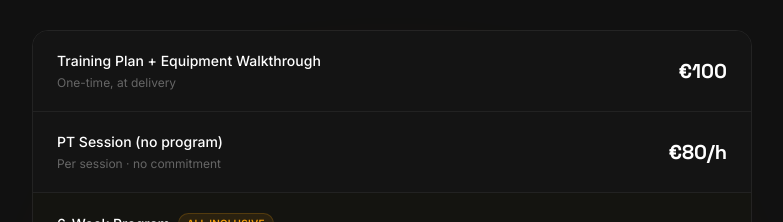
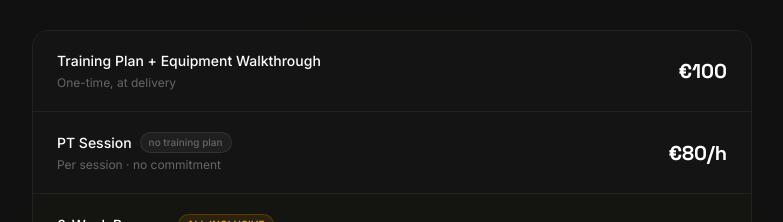
Before and after one commit to spmethod/SPMethod-Next, a Next.js app: page / in a window 1280 px wide. Shown: the part 2840-3062 px from the top of the page, without its empty margins (248-1031 px from the left). Built offline with nearby package versions, Linux system fonts and the light colour scheme.

Commit message:
Add session note badge and fix German plan label

```diff
--- a/components/sections/PricingSection.tsx
+++ b/components/sections/PricingSection.tsx
@@ -16,6 +16,7 @@ export default function PricingSection() {
       price: p.planPrice,
       highlight: false,
       badge: null,
+      note: null,
     },
     {
       label: p.sessionLabel,
@@ -23,6 +24,7 @@ export default function PricingSection() {
       price: p.sessionPrice,
       highlight: false,
       badge: null,
+      note: p.sessionNote,
     },
     {
       label: p.week6Label,
@@ -30,6 +32,7 @@ export default function PricingSection() {
       price: p.programPrice75,
       highlight: true,
       badge: p.allInclusive,
+      note: null,
     },
     {
       label: p.week8Label,
@@ -37,6 +40,7 @@ export default function PricingSection() {
       price: p.programPrice75,
       highlight: true,
       badge: p.allInclusive,
+      note: null,
     },
     {
       label: p.extraLabel,
@@ -44,6 +48,7 @@ export default function PricingSection() {
       price: p.programPrice70,
       highlight: true,
       badge: p.allInclusive,
+      note: null,
     },
   ]
 
@@ -91,6 +96,11 @@ export default function PricingSection() {
                   {row.badge && (
                     <span className="px-2 py-0.5 rounded-full bg-[#F59E0B]/10 text-[#F59E0B] text-[10px] font-semibold font-body border border-[#F59E0B]/20 uppercase tracking-wide">
                       {row.badge}
+                    </span>
+                  )}
+                  {row.note && (
+                    <span className="px-2 py-0.5 rounded-full bg-white/[0.05] text-[#666666] text-[10px] font-medium font-body border border-white/[0.08]">
+                      {row.note}
                     </span>
                   )}
                 </div>
--- a/lib/translations.ts
+++ b/lib/translations.ts
@@ -56,7 +56,8 @@ export const t = {
       planLabel: 'Training Plan + Equipment Walkthrough',
       planFreq: 'One-time, at delivery',
       planPrice: '€100',
-      sessionLabel: 'PT Session (no program)',
+      sessionLabel: 'PT Session',
+      sessionNote: 'no training plan',
       sessionFreq: 'Per session · no commitment',
       sessionPrice: '€80/h',
       week6Label: '6-Week Program',
@@ -226,10 +227,11 @@ export const t = {
       label: 'Preise',
       heading: 'Training & Coaching',
       body: 'Keine Vorauszahlung — Programme werden wöchentlich abgerechnet, du zahlst immer nur was vor dir liegt.',
-      planLabel: 'Trainingsplan + Geräteeinführung',
+      planLabel: 'Trainings Plan + Geräteeinführung',
       planFreq: 'Einmalig, bei Übergabe',
       planPrice: '€100',
-      sessionLabel: 'PT-Einheit (ohne Plan)',
+      sessionLabel: 'PT-Einheit',
+      sessionNote: 'kein Trainingsplan',
       sessionFreq: 'Pro Einheit · keine Bindung',
       sessionPrice: '€80/h',
       week6Label: '6-Wochen-Programm',
```
